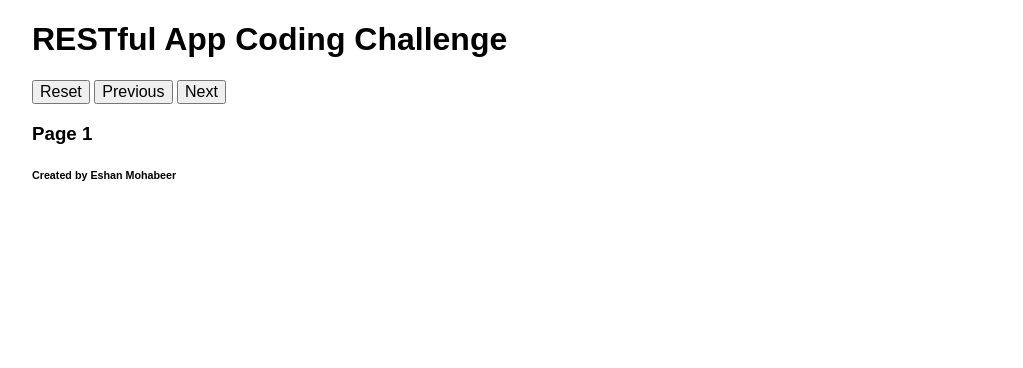
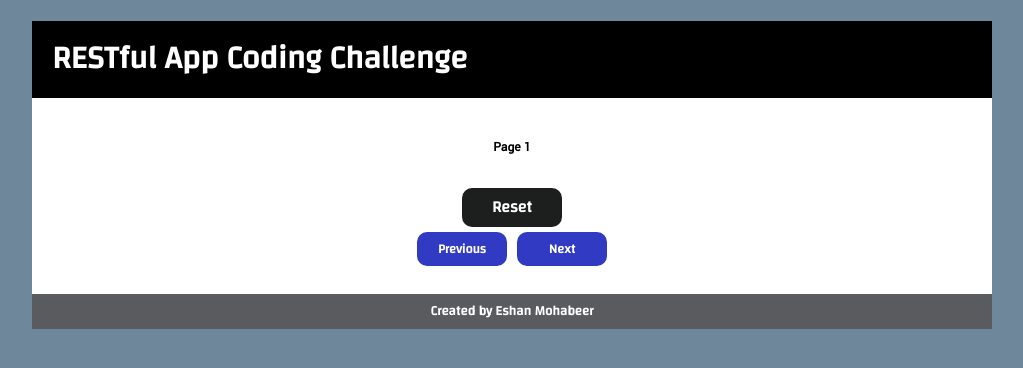
Before and after one commit to elvineshan/restful, a plain HTML site: page index.html in a window 1280 px wide. Both pictures are taken after a click on the button "Start". Shown: the whole page, without its empty margins (128-1151 px from the left). Drawn offline with Linux system fonts and the light colour scheme; no server answers.

Commit message:
Additional styling

```diff
--- a/css/style.css
+++ b/css/style.css
@@ -15,25 +15,91 @@ Author: Eshan Mohabeer
 /* LAYOUT
 /*******************************************/
 
+body{
+	font-family: 'Yantramanav', sans-serif;
+	background-color: #6E879A;
+}
+
 .site-container {
 	max-width: 960px;
 	margin: 0 auto;
+	background-color: #fff;
 }
 
 /******************************************
 /* ADDITIONAL STYLES
 /*******************************************/
 
+header{
+	background-color: #000;
+	color: #fff
+}
+
+h1{
+	font-family: 'Changa', sans-serif;
+	padding: 20px;
+}
+
+/* style pagination info*/
+#pagination{
+	padding: 20px;
+	text-align: center;
+	font-size: 10pt;
+}
+
+/* Center the buttons */
+#startbutton{
+	margin: auto;
+	display: block;
+	animation: fadein 1.5s;
+}
+
+#navigation-wrapper{
+	display: flex;
+	justify-content: center;
+	flex-direction: row;
+}
+
 /* Hide the navigation buttons at the start of the program */
 #previousbutton,#nextbutton{
 	visibility: hidden;
 }
 
+/* Style the buttons */
+
+.button{
+	font-family: 'Changa', sans-serif;
+	width: 100px;
+	margin: 5px;
+	border-radius: 10px;
+	padding: 10px;
+	outline: none;
+	background-color: #303AC3;
+	border: none;
+	color: #fff;
+	font-weight: bold;
+	transition: opacity 0.3s;
+}
+
+.button:hover{
+	opacity: 0.8;
+}
+
+.button:active{
+	background-color: #727172;
+}
+
+#navigation-wrapper .button{
+	font-size: 0.8em;
+	width: 90px;
+}
+
 /* The 'item-container' div is created dynamically by the JavaScript.
-The below CSS styles this, as well as its containing elements, to all align correctly on the page */
+The below CSS styles this, as well as its containing elements, such that they all align correctly on the page */
 #item-container{
 	display: inline-block;
 	margin: 20px;
+	animation: fadein 0.8s;
 }
 
 img,p{
@@ -46,3 +112,22 @@ p{
 	width:  150px;
 	text-align: center;
 }
+
+/* Style the page footer*/
+
+footer{
+	background-color: #5A5B5F;
+	color: #fff;
+}
+
+footer h5{
+	font-family: 'Changa', sans-serif;
+	padding: 10px 20px;
+	text-align: center;
+}
+
+/* Animation */
+@keyframes fadein {
+	0% {opacity: 0;}
+	100% {opacity: 1;}
+}
--- a/index.html
+++ b/index.html
@@ -8,6 +8,8 @@
 		<!-- Load necessary stylesheets -->
 		<link rel="stylesheet" href="css/normalize.css">
 		<link rel="stylesheet" href="css/style.css">
+		<!-- Load fonts -->
+		<link href="https://fonts.googleapis.com/css?family=Changa|Yantramanav" rel="stylesheet">
 	</head>
 	<body>
 		<div class="site-container">
@@ -17,19 +19,21 @@
 			</header>
 
 			<main class="site-content">
+				<!-- Pagination info -->
+				<h3 id="pagination"></h3>
 				<!-- Start/Reset button -->
-				<button id="startbutton">Start</button>
+				<button id="startbutton" class="button">Start</button>
 				<!-- Previous and Next buttons -->
-				<button id="previousbutton">Previous</button>
-				<button id="nextbutton">Next</button>
+				<div id="navigation-wrapper">
+					<button id="previousbutton" class="button">Previous</button>
+					<button id="nextbutton" class="button">Next</button>
+				</div>
 				<!-- Container which will be populated with the photos data from JSON -->
 				<div id="photo-container"></div>
-				<!-- Pagination info -->
-				<h3 id="pagination"></h3>
 			</main>
 
 			<footer>
-				<h6>Created by Eshan Mohabeer</h6>
+				<h5>Created by Eshan Mohabeer</h5>
 			</footer>
 
 		</div><!-- .site-container -->
--- a/js/main.js
+++ b/js/main.js
@@ -12,6 +12,7 @@ function startPhotos() {
 	document.getElementById("previousbutton").style.visibility="visible"; //'previous' button appears once program starts
 	document.getElementById("nextbutton").style.visibility="visible"; //'next' button appears once program starts
 	document.getElementById("startbutton").innerHTML="Reset"; //'start' button becomes 'reset' button once program starts
+	document.getElementById("startbutton").style.backgroundColor="#1D1F1F"; //change 'reset' button colour
 	pagenumber = 1; //sets page number back to 1 for reset purposes
 	showPhotos(); //pull data from the API - see showPhotos function later below
 	updatePageNumber(); //update pagination info
@@ -44,7 +45,7 @@ function zeroCheck() {
 //Pull the required photos data from the API when this function is called
 function showPhotos() {
 	//Use the '_page' param to fetch photos by page. Dynamically change the page fetched using the current value of the pagenumber variable
-	//Use the '_limit' param to override the default number of photos returned per page (set to 10 in this case)
+	//Use the '_limit' param to override the default number of photos returned per page (set to 10 in this case, which is also the default)
 	fetch('https://jsonplaceholder.typicode.com/photos?_page=' + pagenumber + '&_limit=10')
 	.then(response => response.json())
 	.then(json => {
```
